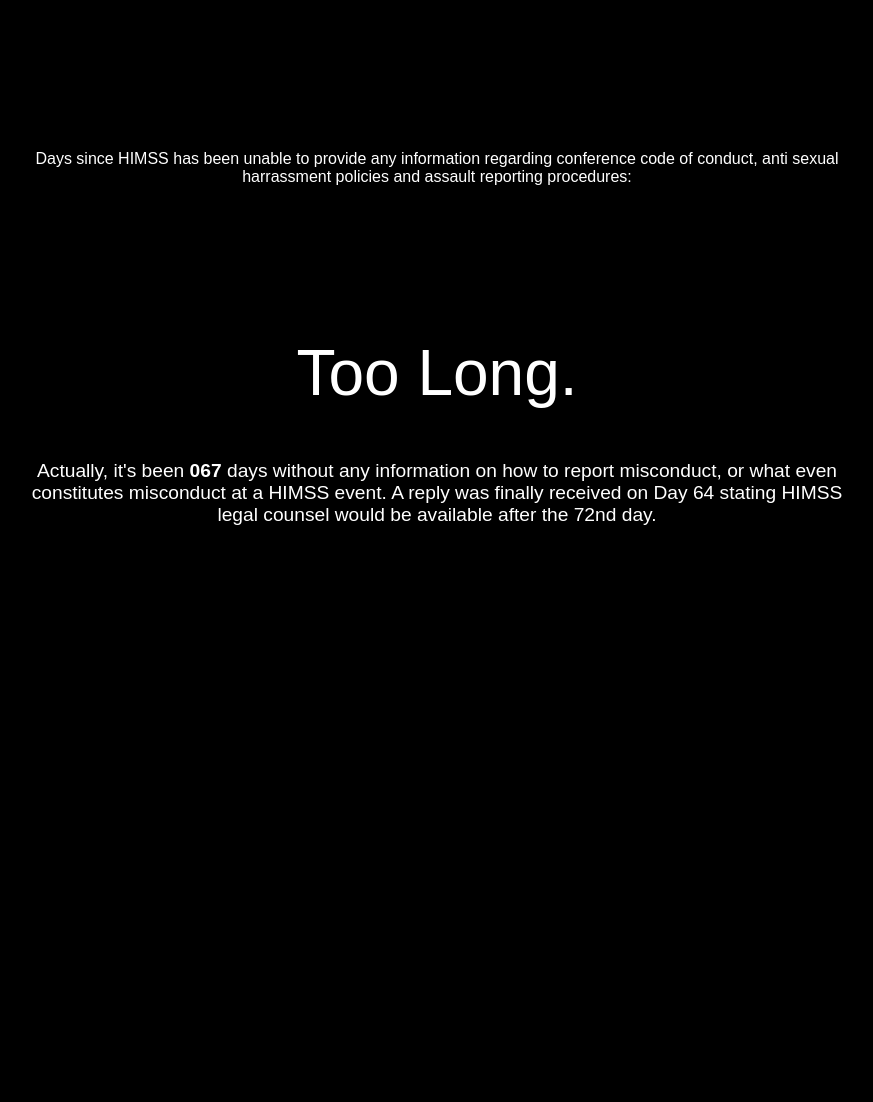
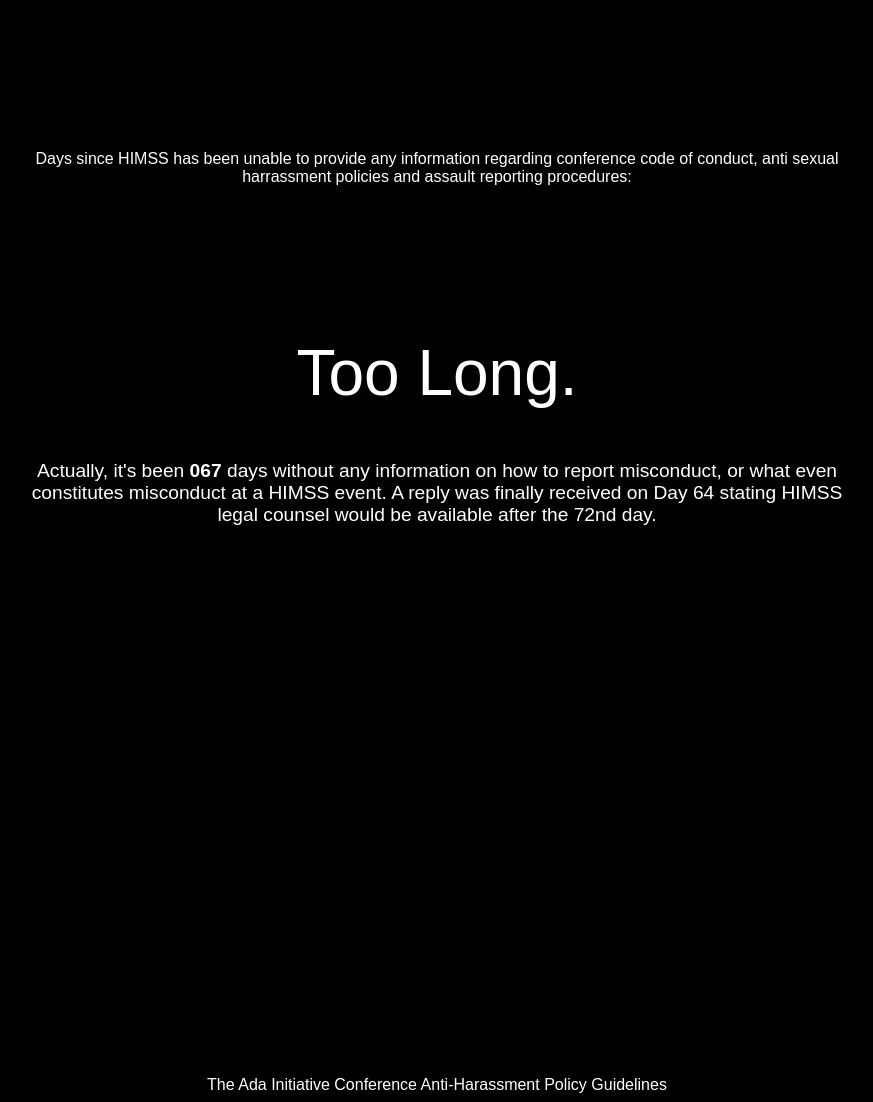
Before and after one commit to laurenstill/laurenstill.github.io, a Jekyll site: the page himssplzrespond.html, which Jekyll copies as it is, in a window 1280 px wide. Shown: the whole page, without its empty margins (203-1076 px from the left). Built offline with Jekyll 4.4.1, drawn with Linux system fonts in a browser that asks for light colours; before the commit the page ends 900 px from its top, so only the background shows below that.

Commit message:
Update himssplzrespond.html
footer

```diff
--- a/himssplzrespond.html
+++ b/himssplzrespond.html
@@ -59,6 +59,16 @@
 text-align:center;
 }
 
+
+#footer {
+font-size:0.25em;
+margin: 0px auto;
+margin-top: 550px;
+width: 850px;
+text-align:center;
+}
+
+
 a {
 text-decoration:none;
 font-family:arial,helvetica;
@@ -83,6 +93,9 @@
 <div id="counter">Timer</div>
 </div>
 
+<div id="footer">
+    <a href="https://adainitiative.org/what-we-do/conference-policies/">The Ada Initiative Conference Anti-Harassment Policy Guidelines</a>
+</div>
 
 <!-- Help me!
 
```
